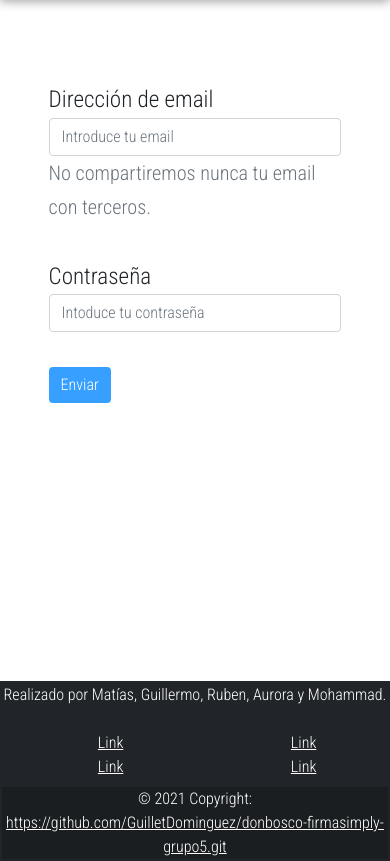
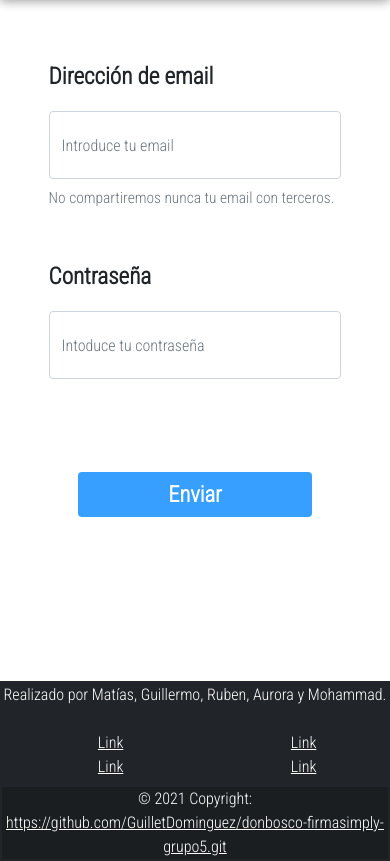
Before and after one commit to GuilletDominguez/donbosco-firmasimply-grupo5, a PHP site: page / in a window 390 px wide. Shown: the part 84-945 px from the top of the page. Run offline with PHP 8.4, Linux system fonts and the light colour scheme; some libraries are stand-ins or nearby versions.

Commit message:
responsive total

```diff
--- a/assets/css/style.css
+++ b/assets/css/style.css
@@ -207,5 +207,27 @@ border:none!important;
     #form{
         width: 80%;
         font-size: calc(1.2em + 1vw);
+        display: flex;
+        flex-direction: column;
     }
+    .btn-primary{
+        width: 80%!important;
+        font-size: calc(0.8em + 1vw)!important;
+        font-weight: bolder!important;
+        margin-top: 5vh;
+        align-self: center;
+    }
+    .form-group{
+        margin: 0.5em 0 1.5em 0;
+    }
+.form-group input{
+    height: 8vh;
+    margin-top: 2vh;
 }
+.form-group label{
+    font-weight: bold;
+}
+#emailHelp{
+    font-size: calc(0.5em + 1vw);
+}
+}
```
